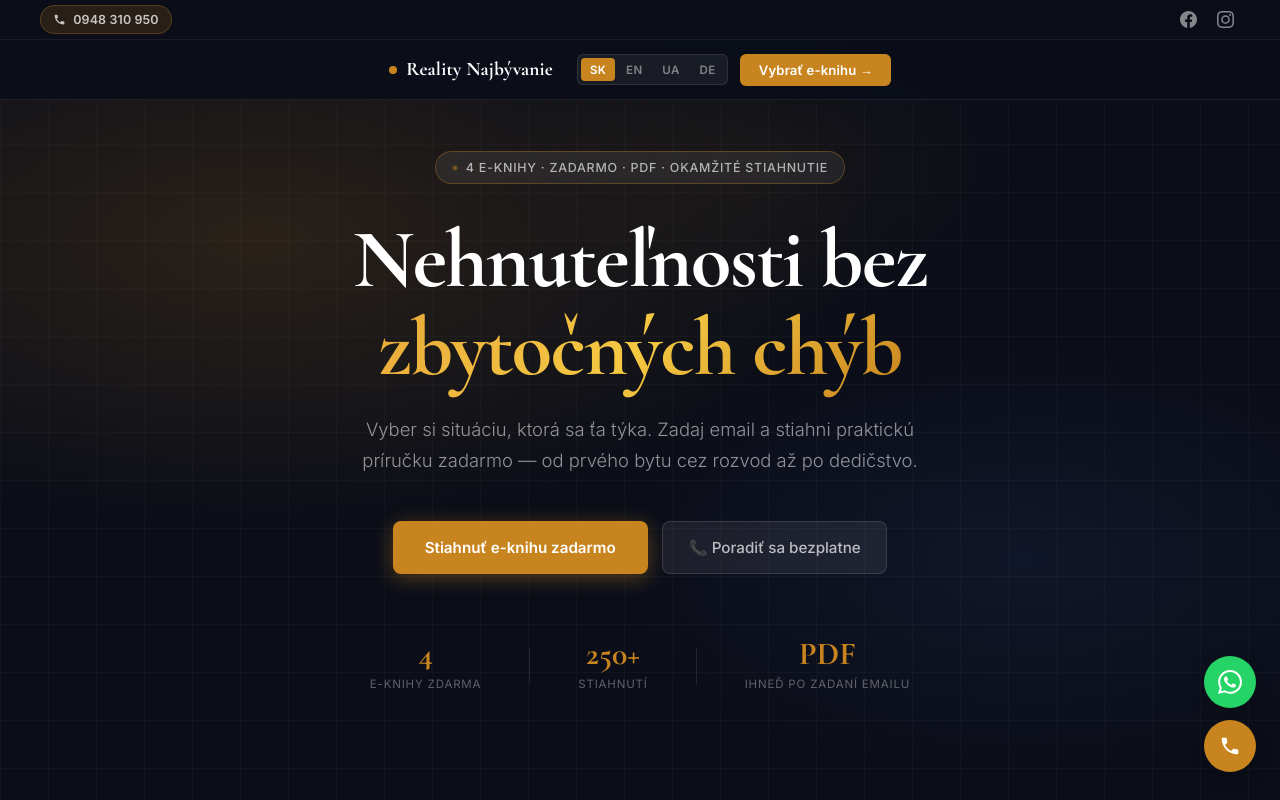
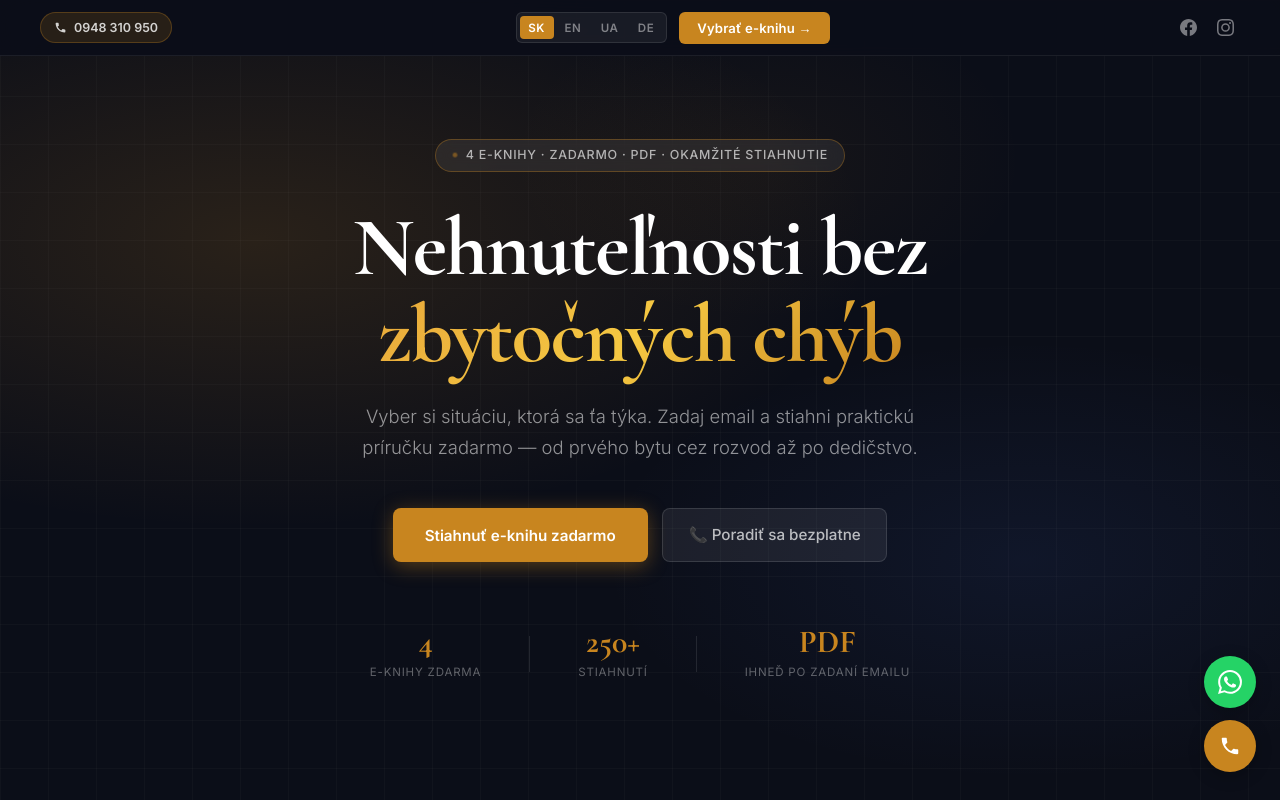
Before and after one commit to radovanvanik-art/ebook-backend, a website: page public/index.html in a window 1280 px wide. Shown: the top 800 px of the page. Drawn offline with nearby package versions, Linux system fonts and the light colour scheme.

Commit message:
UI: jeden nav bar - telefon vlavo, prepinac jazykov + CTA v strede, socialne siete vpravo

```diff
--- a/public/index.html
+++ b/public/index.html
@@ -97,60 +97,42 @@
     .sr-only { position:absolute; width:1px; height:1px; clip:rect(0,0,0,0); overflow:hidden; }
     .c-gold { color: var(--gold); }
 
-    /* ── TOP BAR ─────────────────────────────────────────────────── */
-    .topbar {
-      position: fixed; top: 0; inset-inline: 0; z-index: 201;
-      height: 40px;
-      background: var(--dark);
-      border-bottom: 1px solid rgba(255,255,255,0.06);
+    /* ── NAV (single bar) ─────────────────────────────────────── */
+    .nav {
+      position: fixed; top: 0; inset-inline: 0; z-index: 200;
+      padding: 0 clamp(1rem, 4vw, 2.5rem);
+      height: 56px;
       display: flex; align-items: center; justify-content: space-between;
-      padding: 0 clamp(1rem, 4vw, 2.5rem);
-    }
-    .topbar-phone {
-      display: flex; align-items: center; gap: 0.45rem;
-      color: rgba(255,255,255,0.75); font-size: 0.78rem; font-weight: 600;
-      text-decoration: none;
-      background: rgba(200,133,31,0.15);
-      border: 1px solid rgba(200,133,31,0.3);
-      padding: 0.22rem 0.75rem; border-radius: 100px;
-      transition: color 0.2s, background 0.2s;
-      letter-spacing: 0.01em;
-    }
-    .topbar-phone:hover { color: var(--gold-mid); background: rgba(200,133,31,0.28); }
-    .topbar-socials { display: flex; align-items: center; gap: 0.4rem; }
-    .topbar-social {
-      width: 30px; height: 30px; border-radius: 6px;
-      display: flex; align-items: center; justify-content: center;
-      color: rgba(255,255,255,0.5);
-      transition: color 0.2s, background 0.2s;
-      text-decoration: none;
-    }
-    .topbar-social:hover { color: var(--white); background: rgba(255,255,255,0.09); }
-    .topbar-social svg { pointer-events: none; }
-
-    /* ── NAV ────────────────────────────────────────────────────── */
-    .nav {
-      position: fixed; top: 40px; inset-inline: 0; z-index: 200;
-      padding: 0 clamp(1rem, 4vw, 2.5rem);
-      height: 60px;
-      display: flex; align-items: center; justify-content: center;
-      gap: 1.5rem;
-      background: rgba(11,14,24,0.88);
+      gap: 0.75rem;
+      background: rgba(11,14,24,0.92);
       backdrop-filter: blur(18px) saturate(140%);
       -webkit-backdrop-filter: blur(18px) saturate(140%);
       border-bottom: 1px solid var(--border-d);
       transition: background 0.3s;
     }
-    .nav-logo {
-      display: flex; align-items: center; gap: 0.6rem;
-      font-family: 'Cormorant Garamond', serif;
-      font-size: 1.2rem; font-weight: 700;
-      color: var(--white); letter-spacing: 0.01em;
+    .nav-phone {
+      display: flex; align-items: center; gap: 0.45rem;
+      color: rgba(255,255,255,0.8); font-size: 0.78rem; font-weight: 600;
+      text-decoration: none;
+      background: rgba(200,133,31,0.15);
+      border: 1px solid rgba(200,133,31,0.3);
+      padding: 0.28rem 0.8rem; border-radius: 100px;
+      transition: color 0.2s, background 0.2s;
+      white-space: nowrap;
+      flex-shrink: 0;
     }
-    .nav-logo-dot {
-      width: 8px; height: 8px; border-radius: 50%;
-      background: var(--gold); flex-shrink: 0;
+    .nav-phone:hover { color: var(--gold-mid); background: rgba(200,133,31,0.28); }
+    .nav-center { display: flex; align-items: center; gap: 0.75rem; flex: 1; justify-content: center; }
+    .nav-right { display: flex; align-items: center; gap: 0.4rem; flex-shrink: 0; }
+    .nav-social {
+      width: 30px; height: 30px; border-radius: 6px;
+      display: flex; align-items: center; justify-content: center;
+      color: rgba(255,255,255,0.45);
+      transition: color 0.2s, background 0.2s;
+      text-decoration: none;
     }
+    .nav-social:hover { color: var(--white); background: rgba(255,255,255,0.09); }
+    .nav-social svg { pointer-events: none; }
     .nav-actions { display: flex; align-items: center; gap: 0.75rem; }
     .nav-cta {
       background: var(--gold); color: var(--white);
@@ -158,8 +140,13 @@
       font-size: 0.82rem; font-weight: 600; letter-spacing: 0.01em;
       transition: background 0.2s, transform 0.15s;
       border: none; cursor: pointer; font-family: inherit;
+      white-space: nowrap;
     }
     .nav-cta:hover { background: var(--gold-mid); transform: translateY(-1px); }
+    @media (max-width: 580px) {
+      .nav-cta { display: none; }
+      .nav-center { gap: 0.5rem; }
+    }
 
     /* ── HERO ───────────────────────────────────────────────────── */
     .hero {
@@ -169,7 +156,7 @@
       place-items: center;
       position: relative;
       overflow: hidden;
-      padding: 125px clamp(1.25rem, 5vw, 3rem) 80px;
+      padding: 100px clamp(1.25rem, 5vw, 3rem) 80px;
     }
     /* Mesh gradient background */
     .hero::before {
@@ -637,29 +624,13 @@
 </head>
 <body>
 
-<!-- TOP BAR -->
-<div class="topbar" role="complementary">
-  <a href="tel:0948310950" class="topbar-phone" aria-label="Zavolať Radovanovi">
+<!-- NAV -->
+<header class="nav" role="banner">
+  <a href="tel:0948310950" class="nav-phone" aria-label="Zavolať Radovanovi">
     <svg width="13" height="13" viewBox="0 0 24 24" fill="currentColor" aria-hidden="true"><path d="M6.62 10.79c1.44 2.83 3.76 5.14 6.59 6.59l2.2-2.2c.27-.27.67-.36 1.02-.24 1.12.37 2.33.57 3.57.57.55 0 1 .45 1 1V20c0 .55-.45 1-1 1-9.39 0-17-7.61-17-17 0-.55.45-1 1-1h3.5c.55 0 1 .45 1 1 0 1.25.2 2.45.57 3.57.11.35.03.74-.25 1.02l-2.2 2.2z"/></svg>
     0948 310 950
   </a>
-  <div class="topbar-socials">
-    <a href="https://www.facebook.com/radovan.vanik" target="_blank" rel="noopener" class="topbar-social" aria-label="Facebook">
-      <svg width="17" height="17" viewBox="0 0 24 24" fill="currentColor" aria-hidden="true"><path d="M24 12.073c0-6.627-5.373-12-12-12s-12 5.373-12 12c0 5.99 4.388 10.954 10.125 11.854v-8.385H7.078v-3.47h3.047V9.43c0-3.007 1.792-4.669 4.533-4.669 1.312 0 2.686.235 2.686.235v2.953H15.83c-1.491 0-1.956.925-1.956 1.874v2.25h3.328l-.532 3.47h-2.796v8.385C19.612 23.027 24 18.062 24 12.073z"/></svg>
-    </a>
-    <a href="https://www.instagram.com/radovanvanik" target="_blank" rel="noopener" class="topbar-social" aria-label="Instagram">
-      <svg width="17" height="17" viewBox="0 0 24 24" fill="currentColor" aria-hidden="true"><path d="M12 2.163c3.204 0 3.584.012 4.85.07 3.252.148 4.771 1.691 4.919 4.919.058 1.265.069 1.645.069 4.849 0 3.205-.012 3.584-.069 4.849-.149 3.225-1.664 4.771-4.919 4.919-1.266.058-1.644.07-4.85.07-3.204 0-3.584-.012-4.849-.07-3.26-.149-4.771-1.699-4.919-4.92-.058-1.265-.07-1.644-.07-4.849 0-3.204.013-3.583.07-4.849.149-3.227 1.664-4.771 4.919-4.919 1.266-.057 1.645-.069 4.849-.069zM12 0C8.741 0 8.333.014 7.053.072 2.695.272.273 2.69.073 7.052.014 8.333 0 8.741 0 12c0 3.259.014 3.668.072 4.948.2 4.358 2.618 6.78 6.98 6.98C8.333 23.986 8.741 24 12 24c3.259 0 3.668-.014 4.948-.072 4.354-.2 6.782-2.618 6.979-6.98.059-1.28.073-1.689.073-4.948 0-3.259-.014-3.667-.072-4.947-.196-4.354-2.617-6.78-6.979-6.98C15.668.014 15.259 0 12 0zm0 5.838a6.162 6.162 0 100 12.324 6.162 6.162 0 000-12.324zM12 16a4 4 0 110-8 4 4 0 010 8zm6.406-11.845a1.44 1.44 0 100 2.881 1.44 1.44 0 000-2.881z"/></svg>
-    </a>
-  </div>
-</div>
-
-<!-- NAV -->
-<header class="nav" role="banner">
-  <a href="/" class="nav-logo">
-    <span class="nav-logo-dot"></span>
-    Reality Najbývanie
-  </a>
-  <div class="nav-actions">
+  <div class="nav-center">
     <div class="lang-switcher" role="group" aria-label="Jazyk / Language">
       <button class="lang-btn active" id="lang-sk" onclick="setLang('sk')">SK</button>
       <button class="lang-btn" id="lang-en" onclick="setLang('en')">EN</button>
@@ -667,6 +638,14 @@
       <button class="lang-btn" id="lang-de" onclick="setLang('de')">DE</button>
     </div>
     <button class="nav-cta" onclick="scrollToBooks()" data-i18n="nav_cta">Vybrať e-knihu →</button>
+  </div>
+  <div class="nav-right">
+    <a href="https://www.facebook.com/radovan.vanik" target="_blank" rel="noopener" class="nav-social" aria-label="Facebook">
+      <svg width="17" height="17" viewBox="0 0 24 24" fill="currentColor" aria-hidden="true"><path d="M24 12.073c0-6.627-5.373-12-12-12s-12 5.373-12 12c0 5.99 4.388 10.954 10.125 11.854v-8.385H7.078v-3.47h3.047V9.43c0-3.007 1.792-4.669 4.533-4.669 1.312 0 2.686.235 2.686.235v2.953H15.83c-1.491 0-1.956.925-1.956 1.874v2.25h3.328l-.532 3.47h-2.796v8.385C19.612 23.027 24 18.062 24 12.073z"/></svg>
+    </a>
+    <a href="https://www.instagram.com/radovanvanik" target="_blank" rel="noopener" class="nav-social" aria-label="Instagram">
+      <svg width="17" height="17" viewBox="0 0 24 24" fill="currentColor" aria-hidden="true"><path d="M12 2.163c3.204 0 3.584.012 4.85.07 3.252.148 4.771 1.691 4.919 4.919.058 1.265.069 1.645.069 4.849 0 3.205-.012 3.584-.069 4.849-.149 3.225-1.664 4.771-4.919 4.919-1.266.058-1.644.07-4.85.07-3.204 0-3.584-.012-4.849-.07-3.26-.149-4.771-1.699-4.919-4.92-.058-1.265-.07-1.644-.07-4.849 0-3.204.013-3.583.07-4.849.149-3.227 1.664-4.771 4.919-4.919 1.266-.057 1.645-.069 4.849-.069zM12 0C8.741 0 8.333.014 7.053.072 2.695.272.273 2.69.073 7.052.014 8.333 0 8.741 0 12c0 3.259.014 3.668.072 4.948.2 4.358 2.618 6.78 6.98 6.98C8.333 23.986 8.741 24 12 24c3.259 0 3.668-.014 4.948-.072 4.354-.2 6.782-2.618 6.979-6.98.059-1.28.073-1.689.073-4.948 0-3.259-.014-3.667-.072-4.947-.196-4.354-2.617-6.78-6.979-6.98C15.668.014 15.259 0 12 0zm0 5.838a6.162 6.162 0 100 12.324 6.162 6.162 0 000-12.324zM12 16a4 4 0 110-8 4 4 0 010 8zm6.406-11.845a1.44 1.44 0 100 2.881 1.44 1.44 0 000-2.881z"/></svg>
+    </a>
   </div>
 </header>
 
```
